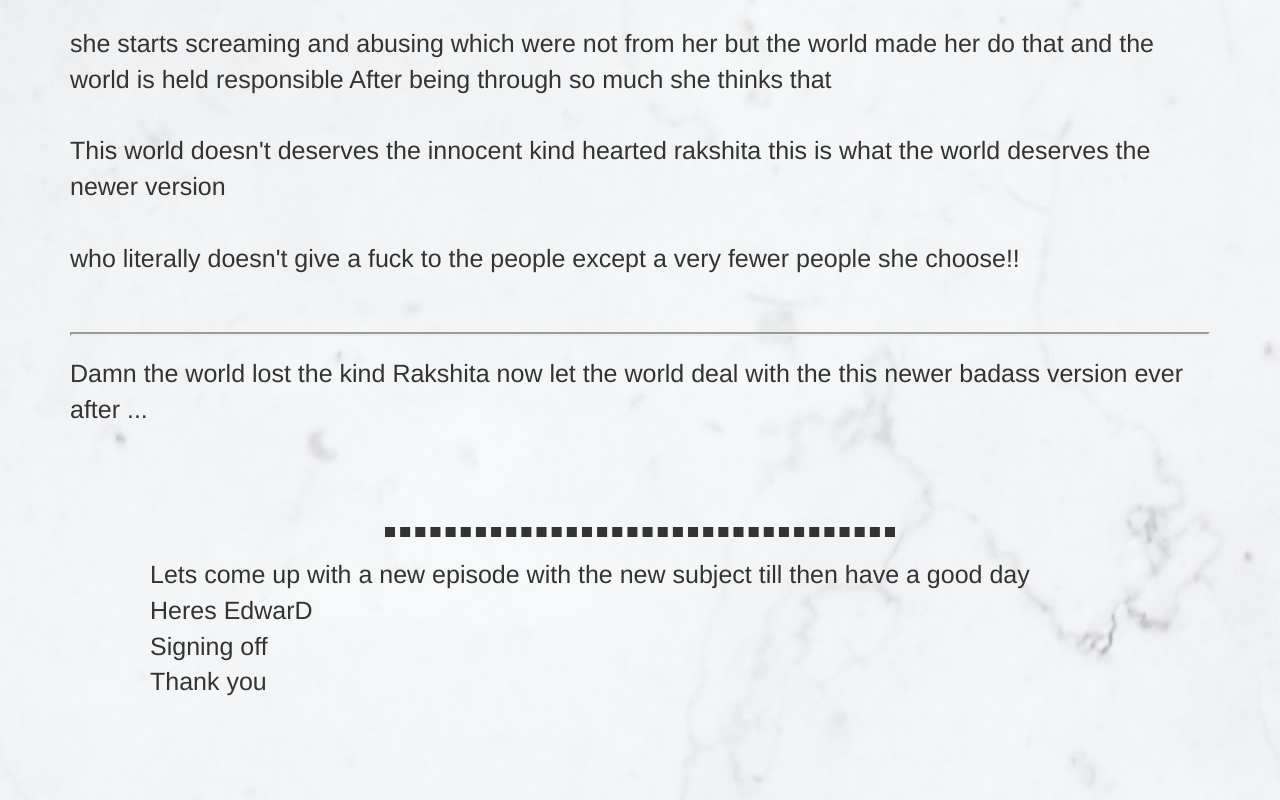
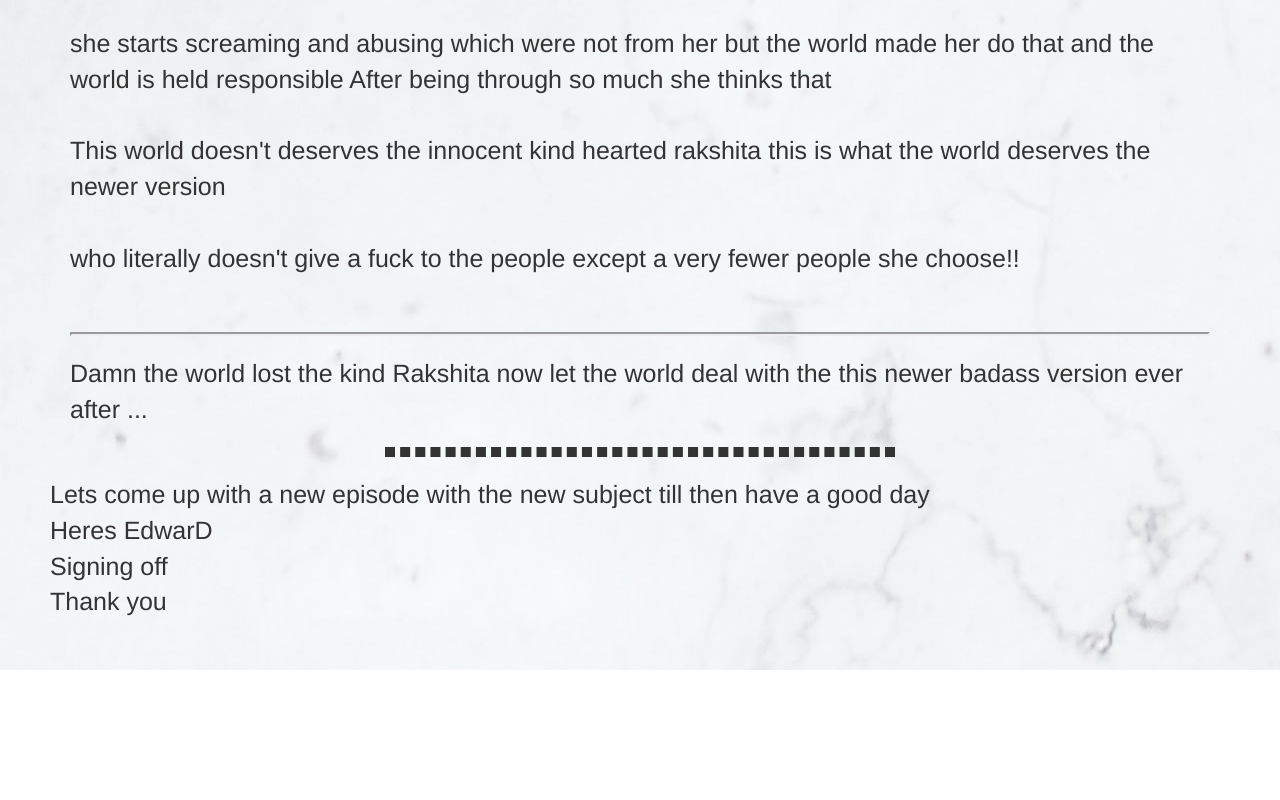
Before and after one commit to edwardsalvatore/rakshitaa, a plain HTML site: page index.html in a window 1280 px wide. Shown: the part 1134-1934 px from the top of the page. After the commit the page ends 1804 px from the top, so only its background shows below. Drawn offline with nearby package versions, Linux system fonts and the light colour scheme.

Commit message:
Update index.html

```diff
--- a/index.html
+++ b/index.html
@@ -43,7 +43,7 @@
         now let the world deal with the this newer badass version ever after
         ...
     </div>
-    <div style="font-size: 25px;margin: 100px;" >
+    <div style="font-size: 25px;" >
         <hr style="border: 5px;border-style: dashed; width: 500px;">
         Lets come up with a new episode with the new subject till then have a good day
         <br>
```
